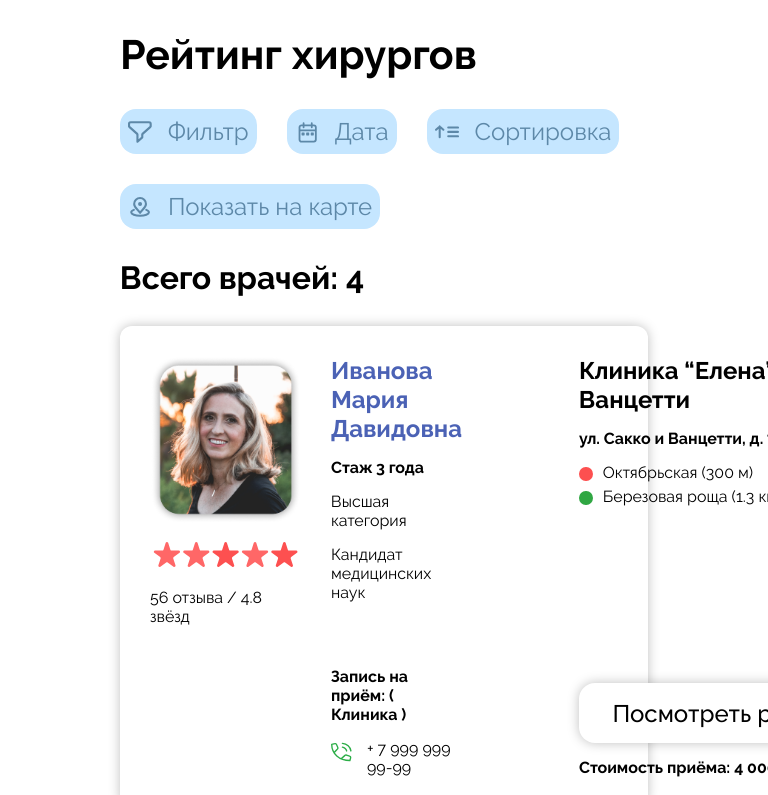
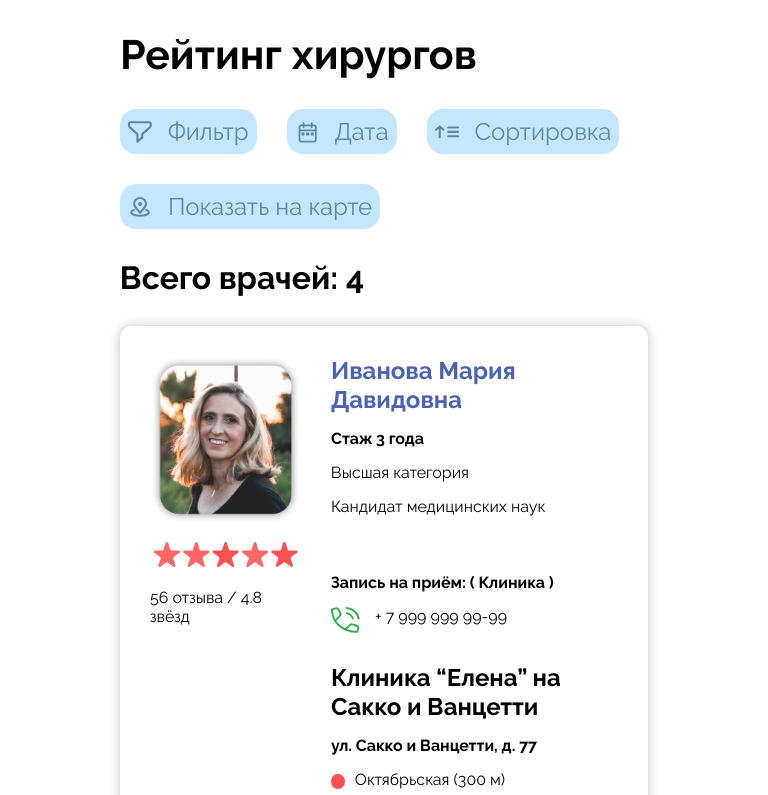
Before and after one commit to vlnt-trsv/filter, a React (Create React App) app: page / in a window 768 px wide. Shown: the top 795 px of the page. Built offline with nearby package versions, Linux system fonts and the light colour scheme; a web font is replaced by a local one.

Commit message:
update select.css

```diff
--- a/src/select.css
+++ b/src/select.css
@@ -124,7 +124,7 @@ button {
   display: flex;
   flex-direction: column;
   gap: 15px;
-  margin-bottom: 25%;
+  margin-bottom: 10%;
 }
 
 .middle-info-up h2 {
@@ -187,7 +187,7 @@ button {
 }
 
 .right-info-down button {
-  width: 350px;
+  max-width: 350px;
   height: 60px;
   justify-content: center;
   font-family: "Raleway";
@@ -301,7 +301,7 @@ button {
 
 /* Adaptive */
 
-@media (max-width: 390px) {
+@media (min-width: 390px) and (max-width: 760px) {
   .container {
     padding: 15px 15px;
   }
@@ -333,16 +333,19 @@ button {
   .middle-info-up h2 {
     font-size: 24px;
   }
-  .right-info-up{
+  .right-info-up {
     margin-bottom: 30px;
+  }
+  .right-info-down {
+    width: 100%;
   }
   .right-info-up h2 {
     font-size: 16px;
   }
-  .right-info-down button{
+  .right-info-down button {
     font-size: 16px;
     font-weight: bold;
-    width: 300px;
+    max-width: 100%;
   }
   .border {
     padding: 10px 0;
@@ -370,3 +373,22 @@ button {
     width: 100%;
   }
 }
+
+@media (max-width: 1200px) and (min-width: 760px) {
+  .information {
+    flex-direction: column;
+  }
+
+  .middle-info {
+    margin-right: 0;
+    margin-bottom: 30px;
+  }
+
+  .right-info-up {
+    margin-bottom: 10%;
+  }
+  .right-info-down button {
+    font-size: 16px;
+    font-weight: bold;
+  }
+}
```
